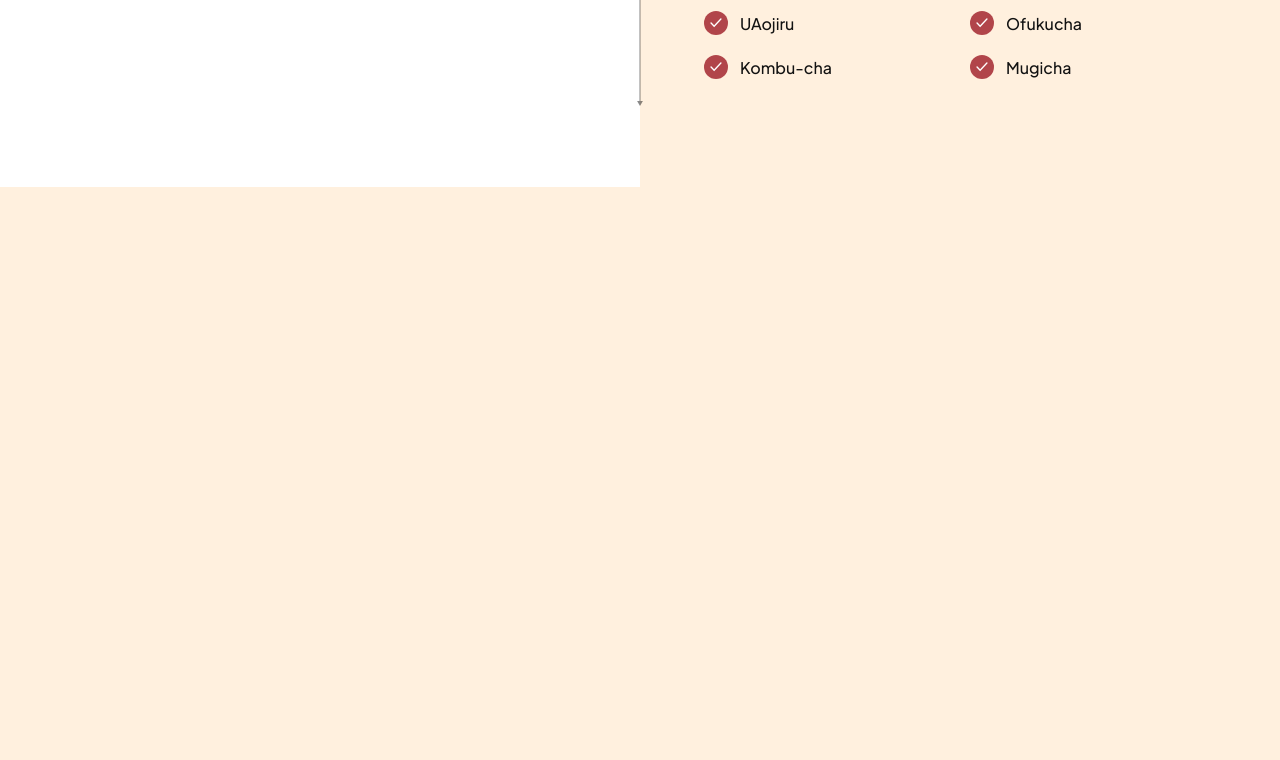
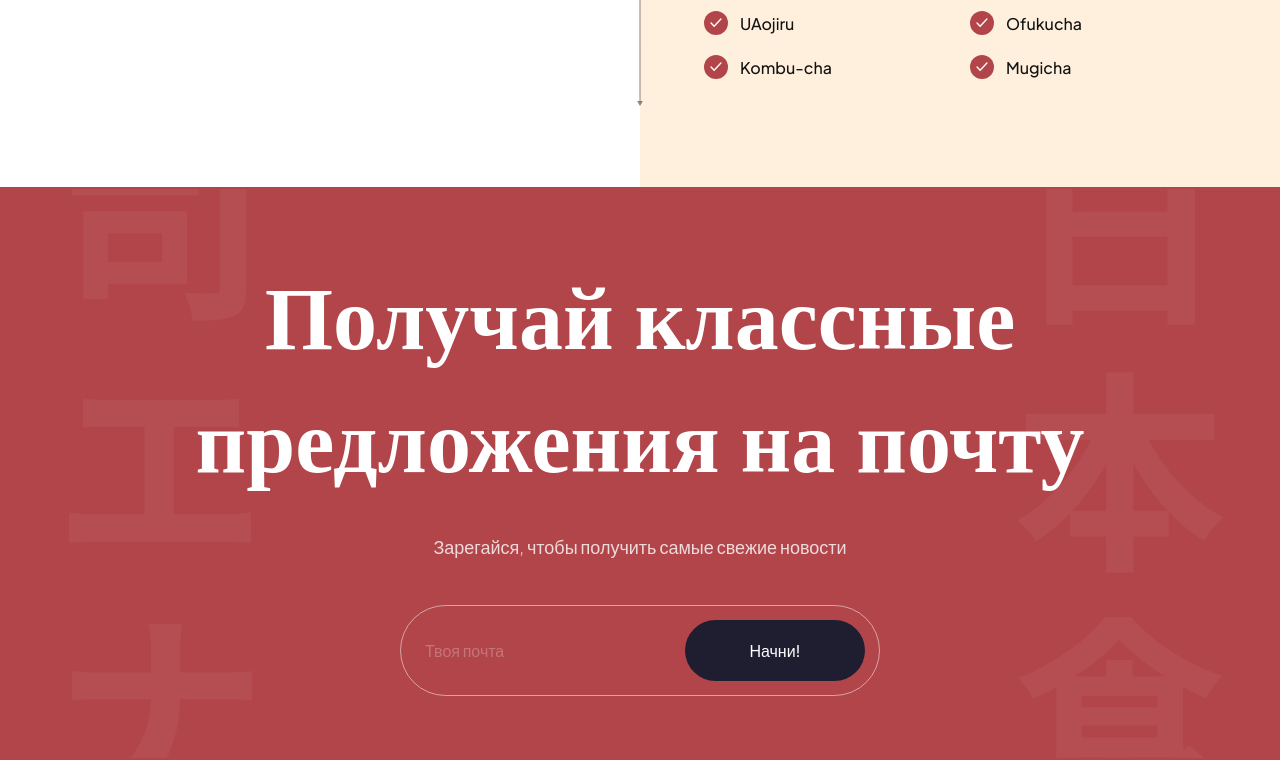
Before and after one commit to vibeclue/sushi-vite-vanilla-js, a plain HTML site: page index.html in a window 1280 px wide. Shown: the part 3511-4271 px from the top of the page. Before the commit the page ends 3698 px from the top, so only its background shows below. Drawn offline with nearby package versions, Linux system fonts and the light colour scheme.

Commit message:
add subscription complite section

```diff
--- a/index.html
+++ b/index.html
@@ -309,7 +309,20 @@
           </li>
         </ul>
       </div>
-      </section>
+    </section>
+  </section>
+
+  <section class="subscription flex-center" id="services">
+    <h2 data-aos="flip-down">
+      Получай классные  <br />
+      предложения на почту
+    </h2>
+    <p data-aos="fade-up">Зарегайся, чтобы получить самые свежие новости</p>
+
+    <div class="subscription__form" data-aos="fade-up">
+      <input type="text" placeholder="Твоя почта"/>
+      <button>Начни!</button>
+    </div>
   </section>
 
   <script src="./src/js/script.js" type="module"></script>
--- a/src/css/sections/subscribe.css
+++ b/src/css/sections/subscribe.css
@@ -0,0 +1,85 @@
+.subscription {
+  padding: 64px;
+
+  background-color: var(--primary-color);
+  background-image: url('../../assets/subscribe_bg.png');
+  background-position: center;
+  background-repeat: no-repeat;
+  background-size: contain;
+
+  flex-direction: column;
+  overflow: hidden;
+}
+
+.subscription h2 {
+  font-size: 88px;
+  font-family: var(--playfair-display);
+  font-weight: 600;
+  line-height: 123px;
+
+  color: #fff;
+  text-align: center;
+}
+
+.subscription p {
+  font-size: 18px;
+  font-family: var(--plus-jakarta-sans);
+  font-weight: 300;
+  line-height: 36px;
+
+  margin-top: 32px;
+
+  color: rgba(255, 255, 255, 0.8);
+}
+
+.subscription__form {
+  min-width: 480px;
+  margin-top: 40px;
+
+  padding: 14px 14px 14px 24px;
+
+  display: flex;
+  gap: 10px;
+
+  border: 1px solid rgba(255, 255, 255, 0.5);
+  border-radius: 46px;
+}
+
+.subscription__form input {
+  flex: 1;
+
+  font-size:  16px;
+  font-weight: 400px;
+  font-family: var(--plus-jakarta-sans);
+
+  color: #fff;
+  opacity: 0.5;
+
+  background: transparent;
+  border: none;
+  outline: none;
+}
+
+.subscription__form input::placeholder {
+  color: #fff;
+  opacity: 0.5;
+}
+
+.subscription__form button {
+  padding: 20px;
+
+  min-width: 180px;
+
+  font-size: 16px;
+  font-weight: 500;
+  font-family: var(--plus-jakarta-sans);
+  color: #fff;
+  text-align: center;
+
+  background: var(--black-400);
+  border-radius: 46px;
+  border: none;
+  outline: none;
+
+  cursor: pointer;
+}
```
